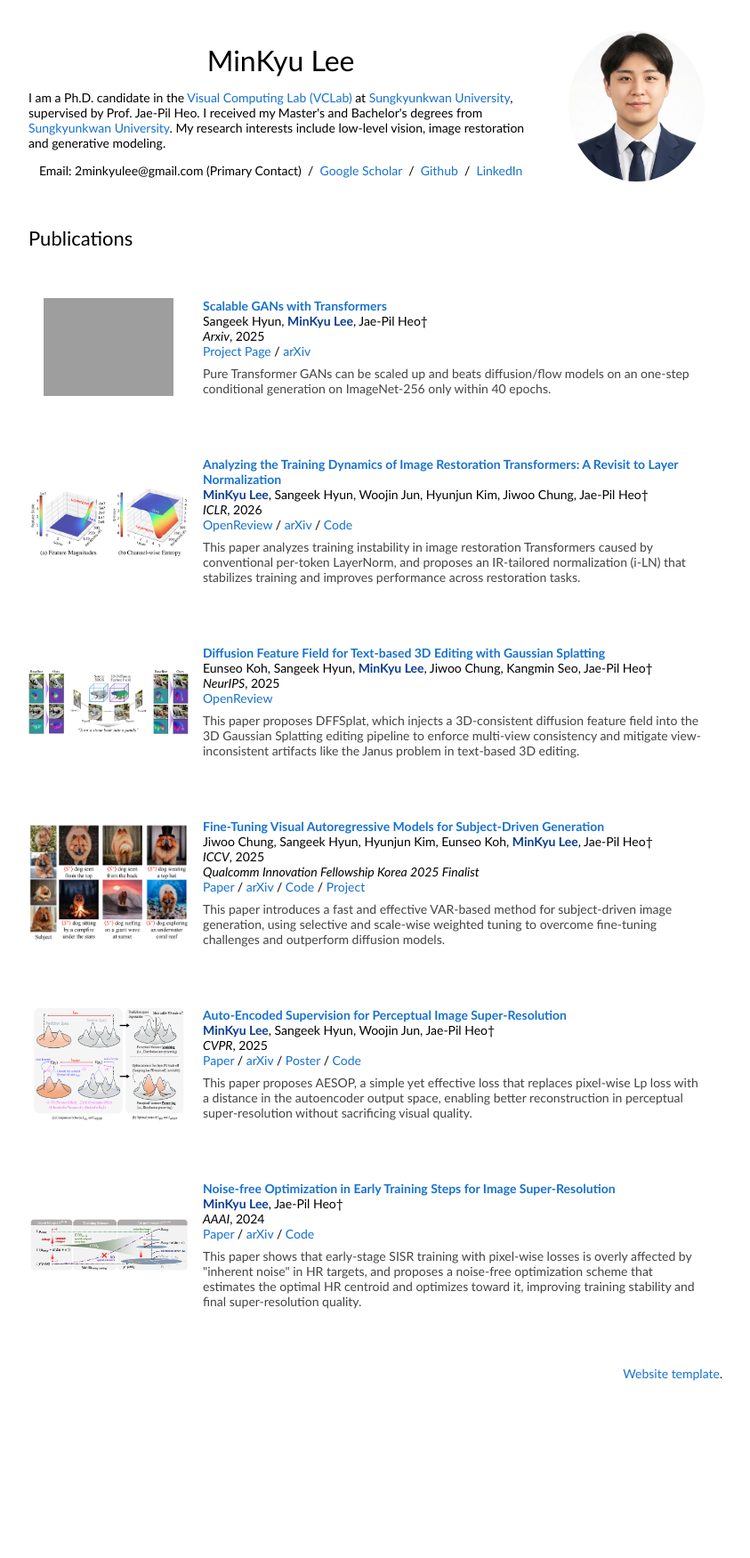
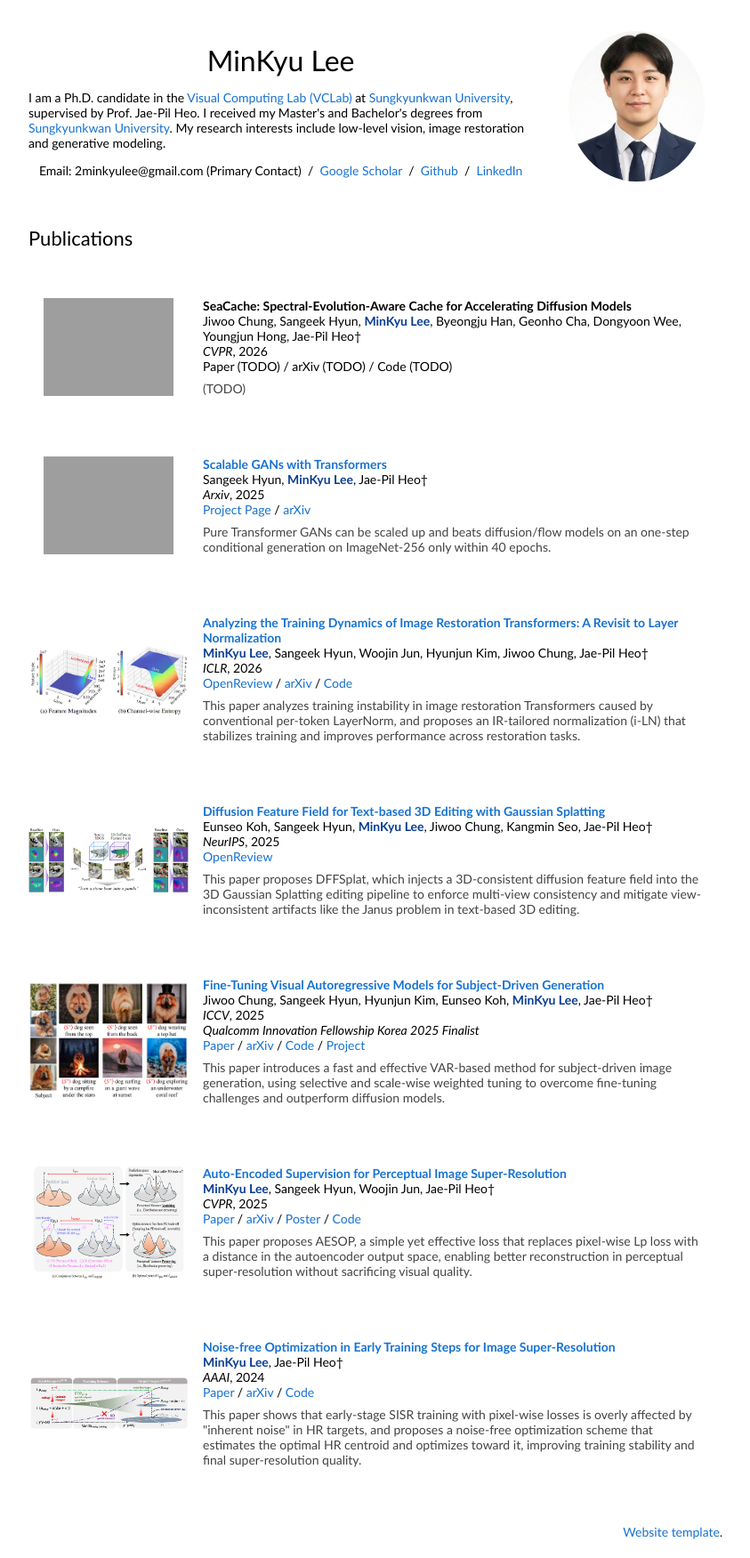
Before and after one commit to 2minkyulee/2minkyulee.github.io, a Jekyll site: the page built from index.md, in a window 1280 px wide. Shown: the whole page at 89% size, without its empty margins (228-1071 px from the left). Built offline with Jekyll 4.4.1, drawn with Linux system fonts in a browser that asks for light colours; before the commit the page ends 1573 px from its top, so only the background shows below that; grey boxes are pictures that could not be loaded.

Commit message:
Add SeaCache CVPR 2026 paper

```diff
--- a/_layouts/home.html
+++ b/_layouts/home.html
@@ -48,6 +48,32 @@
             <tr>
               <td style="padding:20px;width:100%;vertical-align:middle">
                 <h2>Publications</h2>
+              </td>
+            </tr>
+
+            <tr>
+              <td style="padding:20px;width:100%;vertical-align:middle">
+                <div class="pub-card pub-card-first">
+                  <div class="pub-media">
+                    <img src="static/images/CVPR2026_SeaCache.png" alt="CVPR 2026 SeaCache thumbnail">
+                  </div>
+                  <div class="pub-body">
+                    <span class="papertitle">SeaCache: Spectral-Evolution-Aware Cache for Accelerating Diffusion Models</span>
+                    <br>
+                    Jiwoo Chung, Sangeek Hyun, <span class="author-highlight">MinKyu Lee</span>, Byeongju Han, Geonho Cha, Dongyoon Wee, Youngjun Hong, Jae-Pil Heo&dagger;
+                    <br>
+                    <em>CVPR</em>, 2026
+                    <br>
+                    Paper (TODO)
+                    /
+                    arXiv (TODO)
+                    /
+                    Code (TODO)
+                    <p class="paper-summary">
+                      (TODO)
+                    </p>
+                  </div>
+                </div>
               </td>
             </tr>
 
```
